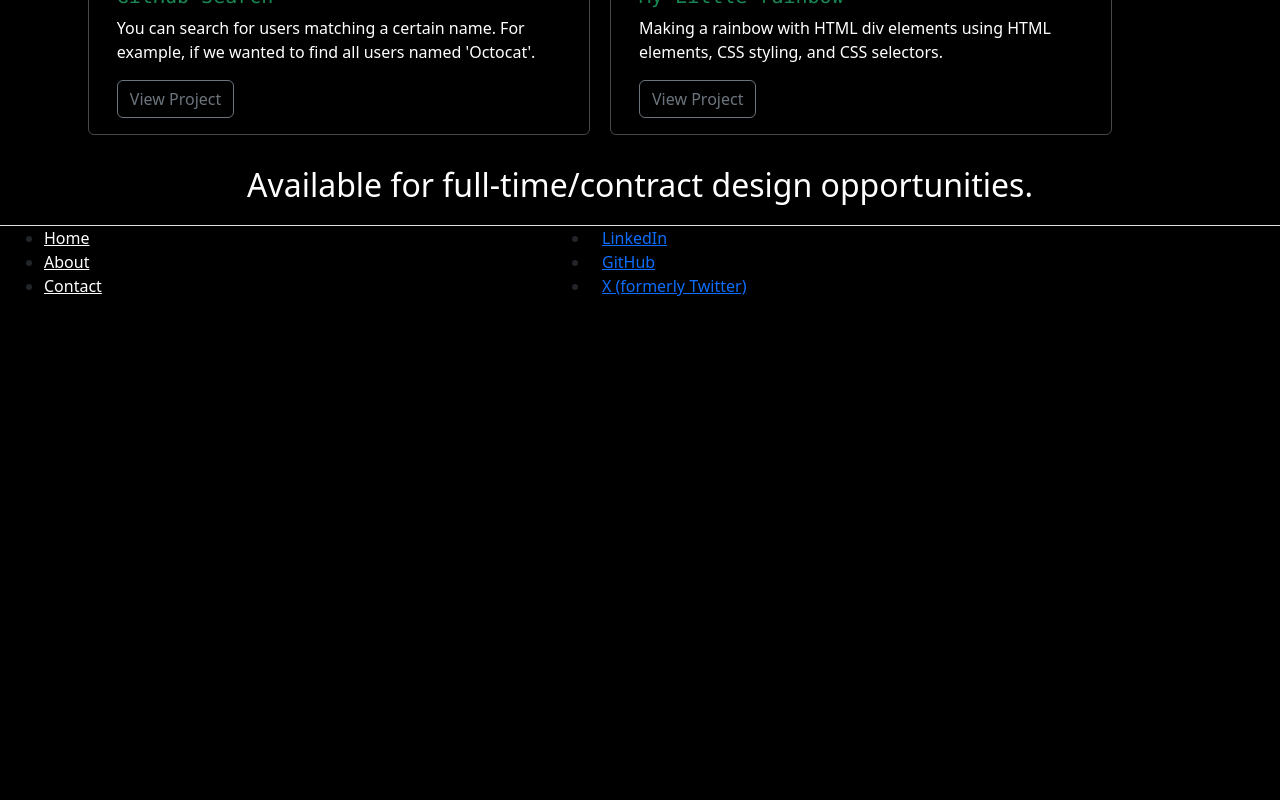
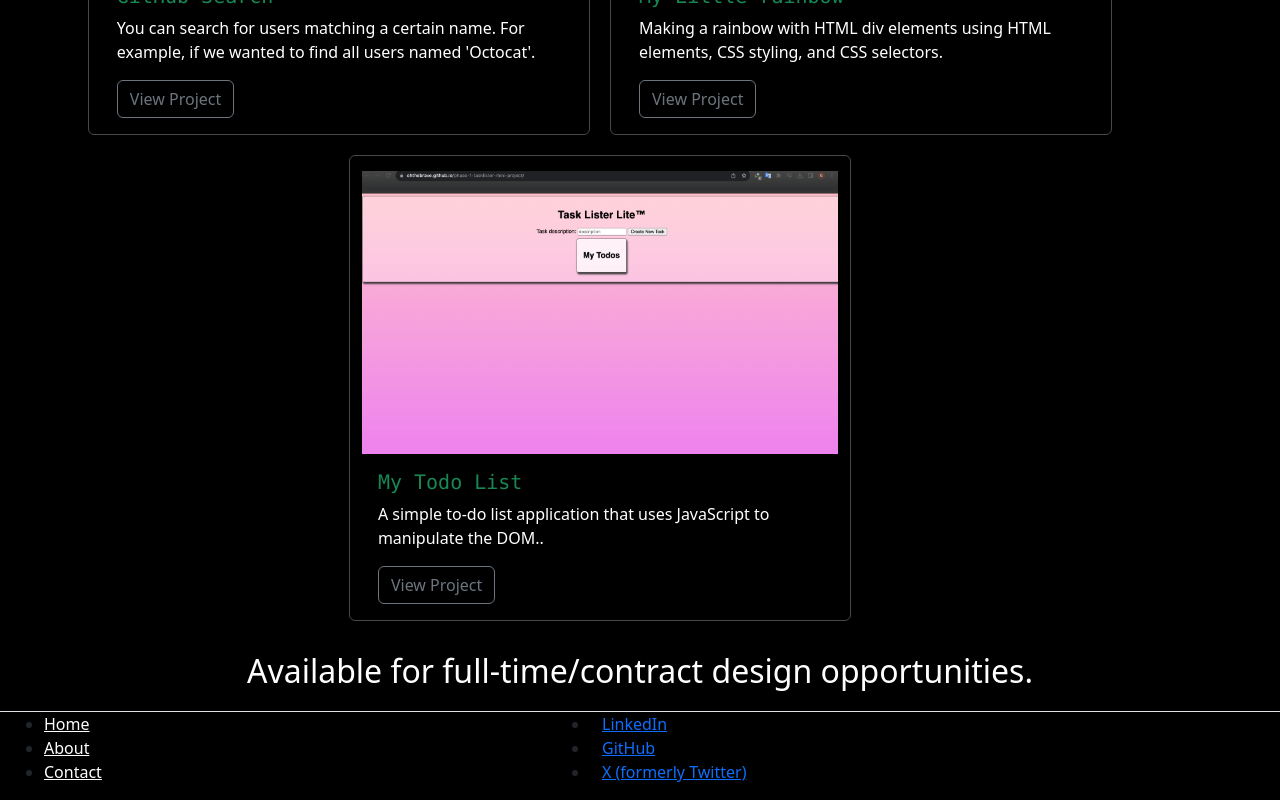
Before and after one commit to ohthebrave/portfolio, a React (Vite) app: page / in a window 1280 px wide. Shown: the part 2114-2914 px from the top of the page. Before the commit the page ends 2428 px from the top, so only its background shows below. Built offline with nearby package versions, Linux system fonts and the light colour scheme.

Commit message:
add todolist project

```diff
--- a/src/components/Projects.jsx
+++ b/src/components/Projects.jsx
@@ -2,6 +2,7 @@ import crop from '../assets/crop.png';
 import rainbow from '../assets/rainbow.png';
 import crop2 from '../assets/crop2.png';
 import github from '../assets/github.png';
+import todo from '../assets/todo.png';
 
 
 const Projects = () => {
@@ -45,6 +46,14 @@ const Projects = () => {
                         <a href="https://github.com/ohthebrave/phase-0-css-rainbow-lab" className="btn btn-outline-secondary">View Project</a>
                     </div>
                 </div>
+                <div className="card col-md-6">
+                    <img src={todo} className="card-img-top img-fluid pt-2" alt="..." />
+                    <div className="card-body">
+                        <h5 className="card-title text-success font-monospace">My Todo List</h5>
+                        <p className="card-text fw-lighter text-white">A simple to-do list application that uses JavaScript to manipulate the DOM..</p>
+                        <a href="https://ohthebrave.github.io/phase-1-tasklister-mini-project/" className="btn btn-outline-secondary">View Project</a>
+                    </div>
+                </div>
             </div>
         </div>
      );
```
Also changed, not shown: src/assets/todo.png (added).
